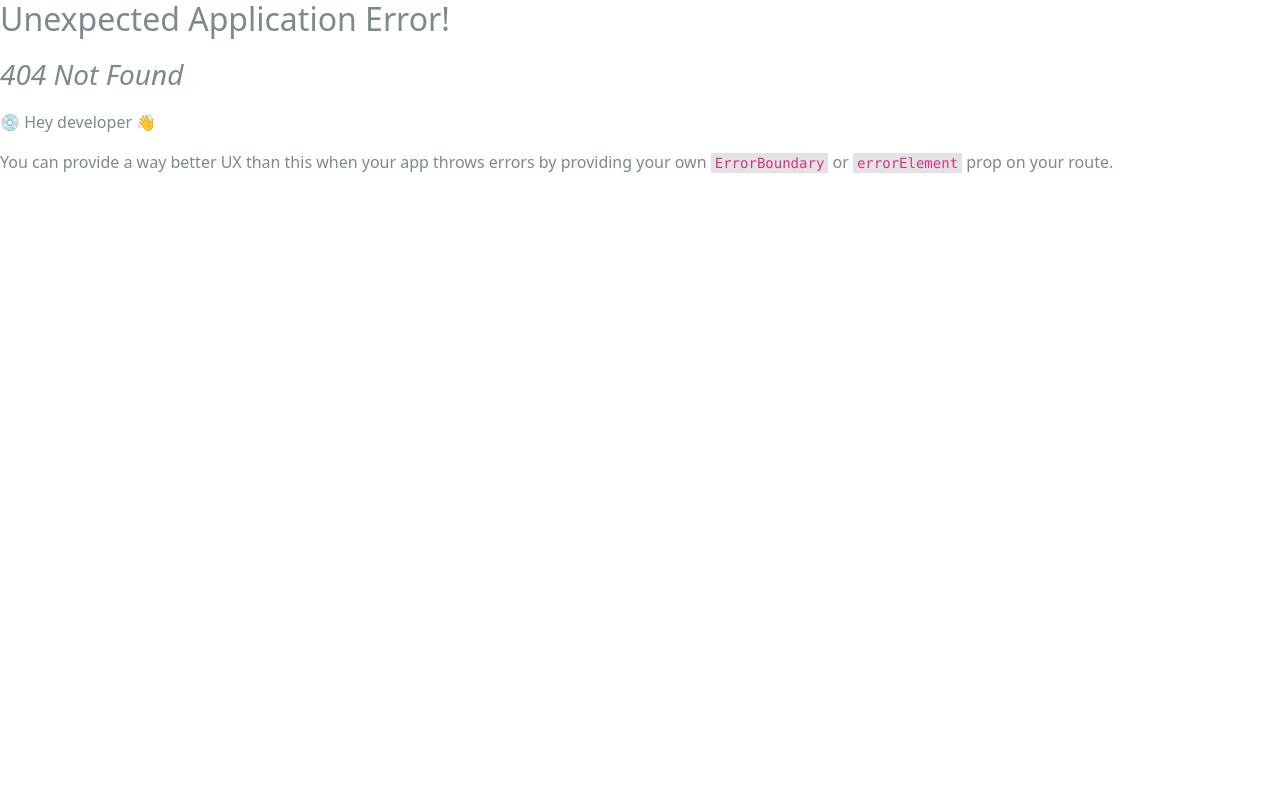
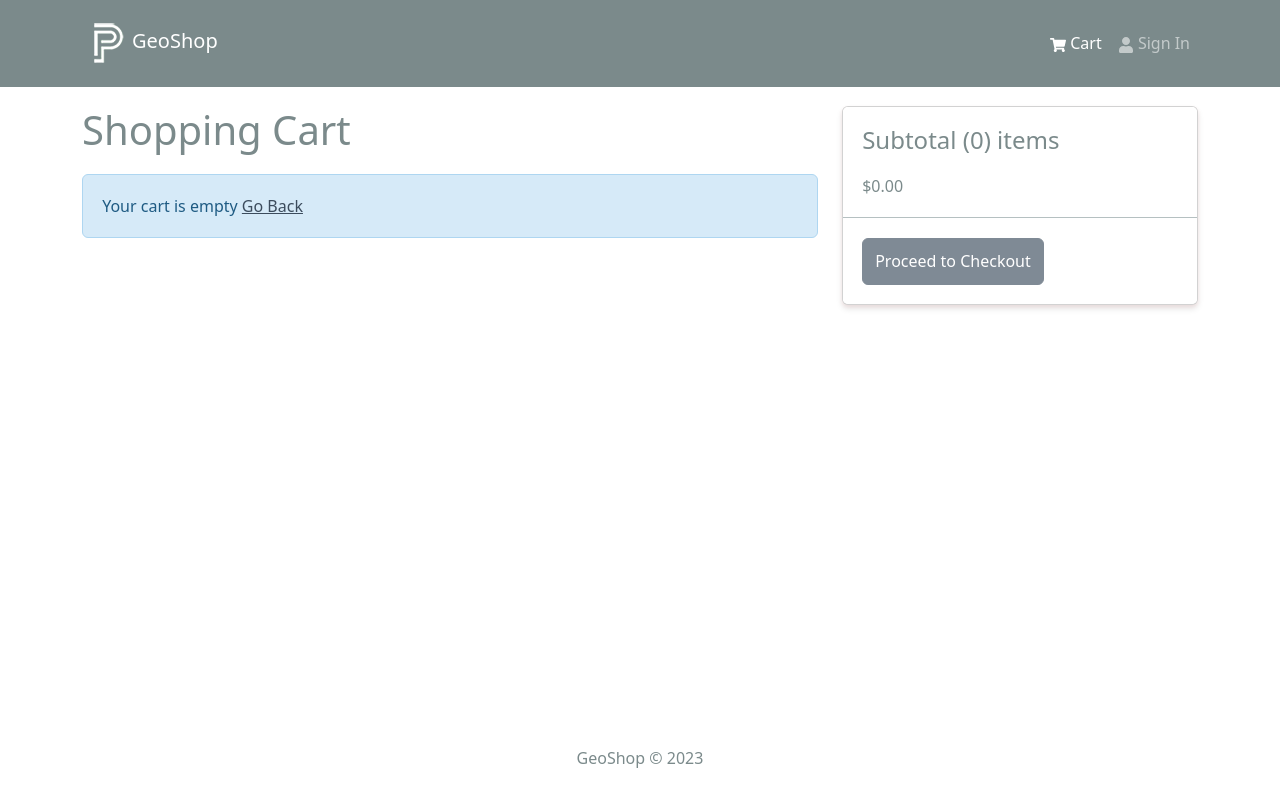
Before and after one commit to yogiyiorgos/geoShop, a React (Create React App) app in the folder frontend/: page /cart in a window 1280 px wide. Before the commit this address had no page. Built offline with nearby package versions, Linux system fonts and the light colour scheme.

Commit message:
GS CartFuncPt2 Sep27

```diff
--- a/frontend/src/components/Header.jsx
+++ b/frontend/src/components/Header.jsx
@@ -1,9 +1,12 @@
-import { Navbar, Nav, Container } from 'react-bootstrap'
+import { Badge, Navbar, Nav, Container } from 'react-bootstrap'
 import { FaShoppingCart, FaUser } from 'react-icons/fa'
 import { LinkContainer } from 'react-router-bootstrap'
+import { useSelector } from 'react-redux'
 import logo from '../assets/logo.png'
 
 const Header = () => {
+  const { cartItems } = useSelector((state) => state.cart)
+
   return (
     <header>
       <Navbar bg='dark' variant='dark' expand='md' collapseOnSelect>
@@ -18,7 +21,16 @@
           <Navbar.Collapse id='basic-navbar-nav'>
             <Nav className='ms-auto'>
               <LinkContainer to='/cart'>
-                <Nav.Link><FaShoppingCart /> Cart</Nav.Link>
+                <Nav.Link>
+                  <FaShoppingCart /> Cart
+                  {
+                    cartItems.length > 0 && (
+                      <Badge pill bg='success' style={{ marginLeft: '5px' }}>
+                        {cartItems.reduce((a, c) => a + c.qty, 0)}
+                      </Badge>
+                    )
+                  }
+                </Nav.Link>
               </LinkContainer>
               <LinkContainer to='/login'>
                 <Nav.Link><FaUser /> Sign In</Nav.Link>
--- a/frontend/src/index.js
+++ b/frontend/src/index.js
@@ -15,6 +15,7 @@
 import App from './App'
 import HomeScreen from './screens/HomeScreen'
 import ProductScreen from './screens/ProductScreen'
+import CartScreen from './screens/CartScreen'
 
 import reportWebVitals from './reportWebVitals'
 
@@ -23,6 +24,7 @@
     <Route path='/' element={<App />}>
       <Route index={true} path='/' element={<HomeScreen />} />
       <Route path='/product/:id' element={<ProductScreen />} />
+      <Route path='/cart' element={<CartScreen />} />
     </Route>
   )
 )
--- /dev/null
+++ b/frontend/src/screens/CartScreen.jsx
@@ -0,0 +1,98 @@
+import { Link, useNavigate } from 'react-router-dom'
+import { useDispatch, useSelector } from 'react-redux'
+import { Row, Col, ListGroup, Image, Form, Button, Card } from 'react-bootstrap'
+import { FaTrash } from 'react-icons/fa'
+import Message from '../components/Message'
+import { addToCart, removeFromCart } from '../slices/cartSlice'
+
+const CartScreen = () => {
+  const navigate = useNavigate()
+  const dispatch = useDispatch()
+
+  const cart = useSelector((state) => state.cart)
+  const { cartItems } = cart
+
+  const addToCartHandler = async (product, qty) => {
+    dispatch(addToCart({ ...product, qty }))
+  }
+
+  const removeFromCartHandler = async (id) => {
+    dispatch(removeFromCart(id))
+  }
+
+  const checkoutHandler = () => {
+    navigate('/login?redirect=/shipping')
+  }
+
+  return (
+    <Row>
+      <Col md={8}>
+        <h1 style={{ marginBottom: '20px' }}>Shopping Cart</h1>
+        {cartItems.length === 0 ? (
+          <Message>
+            Your cart is empty <Link to='/' >Go Back</Link>
+          </Message>
+        ) : (
+          <ListGroup variant='flush'>
+            {cartItems.map((item) => (
+              <ListGroup.Item key={item._id}>
+                <Row>
+                  <Col md={2}>
+                    <Image src={item.image} alt={item.name} fluid rounded />
+                  </Col>
+                  <Col md={3}>
+                    <Link to={`/product/${item._id}`}>{item.name}</Link>
+                  </Col>
+                  <Col md={2}>
+                    ${item.price}
+                  </Col>
+                  <Col md={2}>
+                    <Form.Control
+                      as='select'
+                      value={item.qty}
+                      onChange={(e) => addToCartHandler(item, Number(e.target.value))}>
+                      {[...Array(item.countInStock).keys()].map((x) => (
+                        <option key={x + 1} value={x + 1}>
+                          {x + 1}
+                        </option>
+                      ))}
+                    </Form.Control>
+                  </Col>
+                  <Col md={2}>
+                    <Button type='button' variant='light' onClick={() => removeFromCartHandler(item._id)}>
+                      <FaTrash />
+                    </Button>
+                  </Col>
+                </Row>
+              </ListGroup.Item>
+            ))}
+          </ListGroup>
+        )}
+      </Col>
+      <Col md={4}>
+        <Card>
+          <ListGroup variant='flush'>
+            <ListGroup.Item>
+              <h4>
+                Subtotal ({cartItems.reduce((acc, item) => acc + item.qty, 0)}) items
+              </h4>
+              ${cartItems.reduce((acc, item) => acc + item.qty * item.price, 0).toFixed(2)}
+            </ListGroup.Item>
+            <ListGroup.Item>
+              <Button
+                type='button'
+                className='btn-block'
+                disabled={cartItems.length === 0}
+                onClick={checkoutHandler}
+              >
+                Proceed to Checkout
+              </Button>
+            </ListGroup.Item>
+          </ListGroup>
+        </Card>
+      </Col>
+    </Row>
+  )
+}
+
+export default CartScreen
--- a/frontend/src/slices/cartSlice.js
+++ b/frontend/src/slices/cartSlice.js
@@ -18,10 +18,15 @@
         state.cartItems = [...state.cartItems, item]
       }
       return updateCart(state)
+    },
+    removeFromCart: (state, action) => {
+      state.cartItems = state.cartItems.filter((x) => x._id !== action.payload)
+
+      return updateCart(state)
     }
   }
 })
 
-export const { addToCart } = cartSlice.actions
+export const { addToCart, removeFromCart } = cartSlice.actions
 
 export default cartSlice.reducer
```
